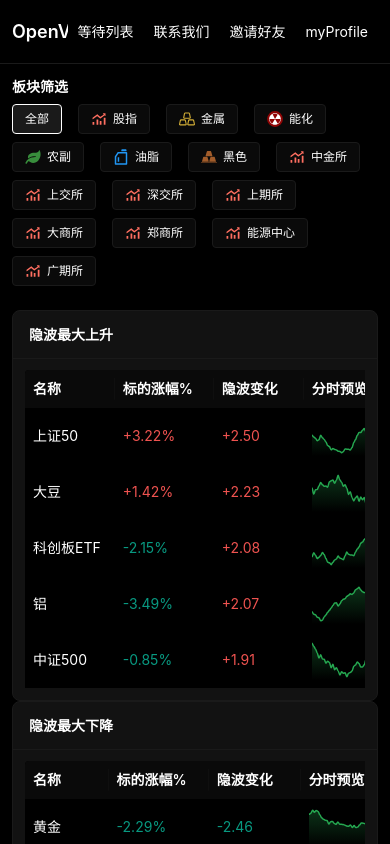
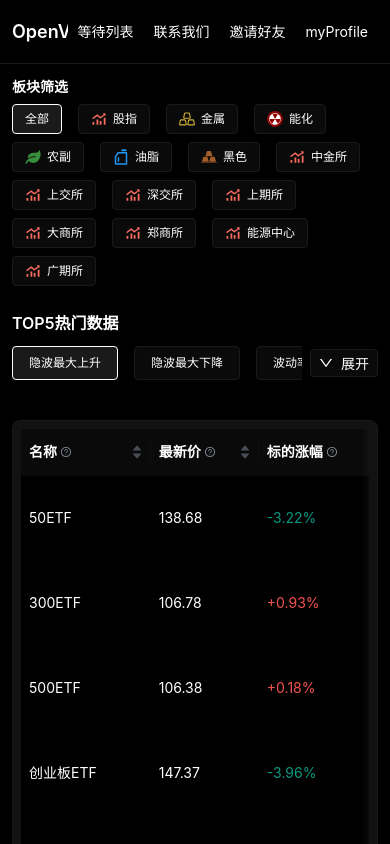
Before and after one commit to MakeCodingGreatAgain88/open-vlab-demo-page, a React (Vite) app: page / in a window 390 px wide. Shown: the top 844 px of the page. Built offline with nearby package versions, Linux system fonts and the light colour scheme.

Commit message:
perf 根据设备尺寸分流展示pc/mobile组件

```diff
--- a/src/components/HotSections/index.tsx
+++ b/src/components/HotSections/index.tsx
@@ -1,8 +1,7 @@
-import React from 'react';
-import { Card, Table, Spin } from 'antd';
-import { HotSection, MarketDataItem } from '../../types';
-import MiniChart from '../MiniChart';
-import PriceChange from '../PriceChange';
+import { Spin } from 'antd';
+import type { HotSection } from '@/types';
+import HotSectionsDesktop from './HotSectionsDesktop';
+import HotSectionsMobile from './HotSectionsMobile';
 import './HotSections.css';
 
 interface HotSectionsProps {
@@ -10,7 +9,7 @@
   loading: boolean;
 }
 
-const HotSections: React.FC<HotSectionsProps> = React.memo(({ data, loading }) => {
+const HotSections = memo<HotSectionsProps>(({ data, loading }: HotSectionsProps) => {
   if (loading) {
     return (
       <div className="hot-sections-loading">
@@ -19,64 +18,11 @@
     );
   }
 
-  const renderSection = (section: HotSection) => {
-    const columns = [
-      {
-        title: '名称',
-        dataIndex: 'name',
-        key: 'name',
-        width: 100,
-      },
-      {
-        title: '标的涨幅%',
-        dataIndex: 'priceChangePercent',
-        key: 'priceChangePercent',
-        width: 120,
-        render: (value: number) => <PriceChange value={value} />,
-      },
-      {
-        title: '隐波变化',
-        dataIndex: 'volChange',
-        key: 'volChange',
-        width: 120,
-        render: (value: number) => (
-          <span style={{ color: value >= 0 ? 'rgb(239, 83, 80)' : 'rgb(8, 153, 129)' }}>
-            {value >= 0 ? '+' : ''}{value.toFixed(2)}
-          </span>
-        ),
-      },
-      {
-        title: '分时预览',
-        key: 'chart',
-        width: 150,
-        render: (_: any, record: MarketDataItem) => (
-          <MiniChart data={record.chartData} height={40} />
-        ),
-      },
-    ];
-
-    return (
-      <Card
-        key={section.type}
-        title={section.title}
-        className="hot-section-card"
-        size="small"
-      >
-        <Table
-          dataSource={section.data}
-          columns={columns}
-          pagination={false}
-          rowKey="id"
-          size="small"
-        />
-      </Card>
-    );
-  };
-
   return (
-    <div className="hot-sections">
-      {data.map(renderSection)}
-    </div>
+    <>
+      <HotSectionsDesktop data={data} />
+      <HotSectionsMobile data={data} />
+    </>
   );
 });
 
```
